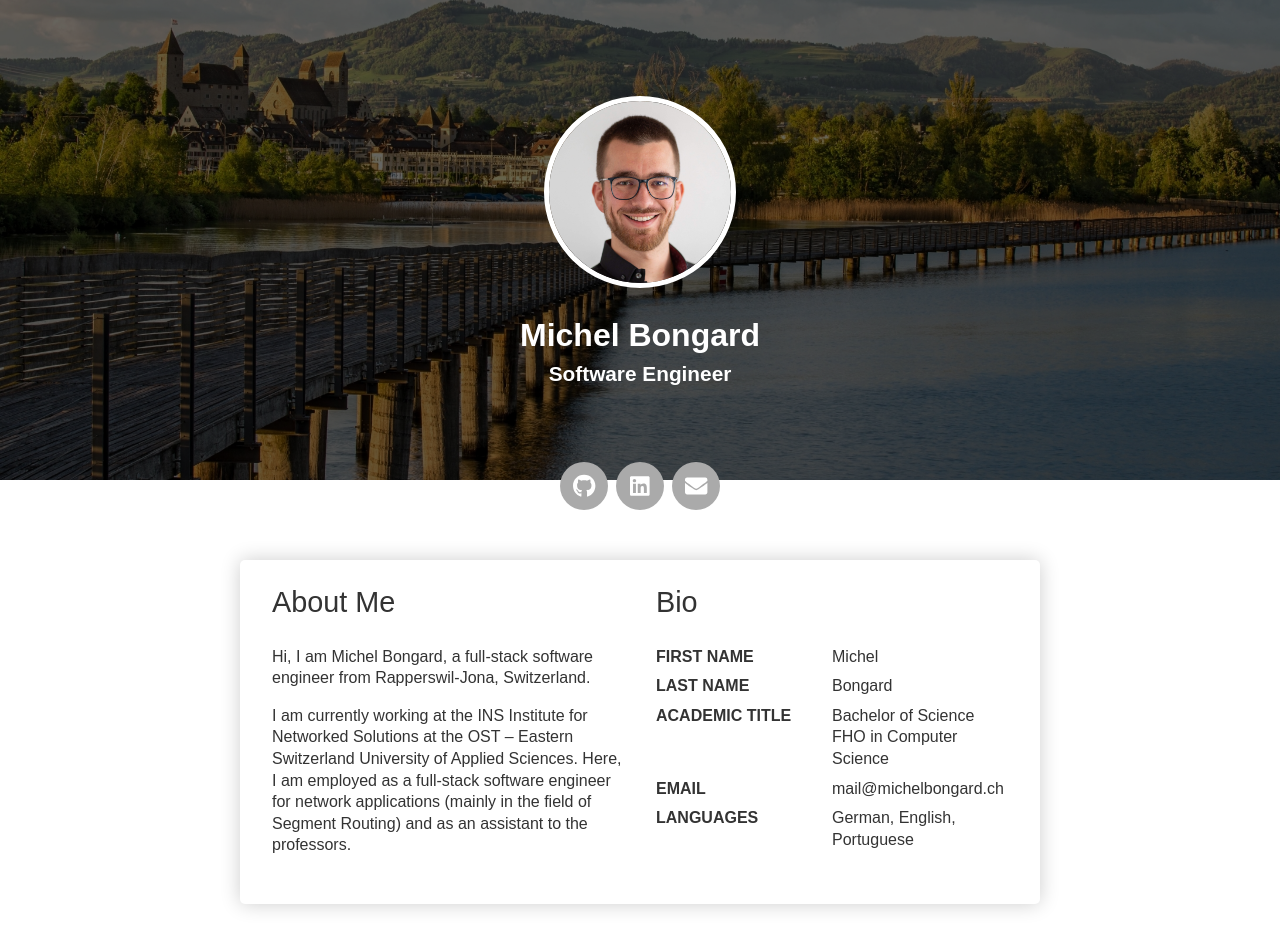
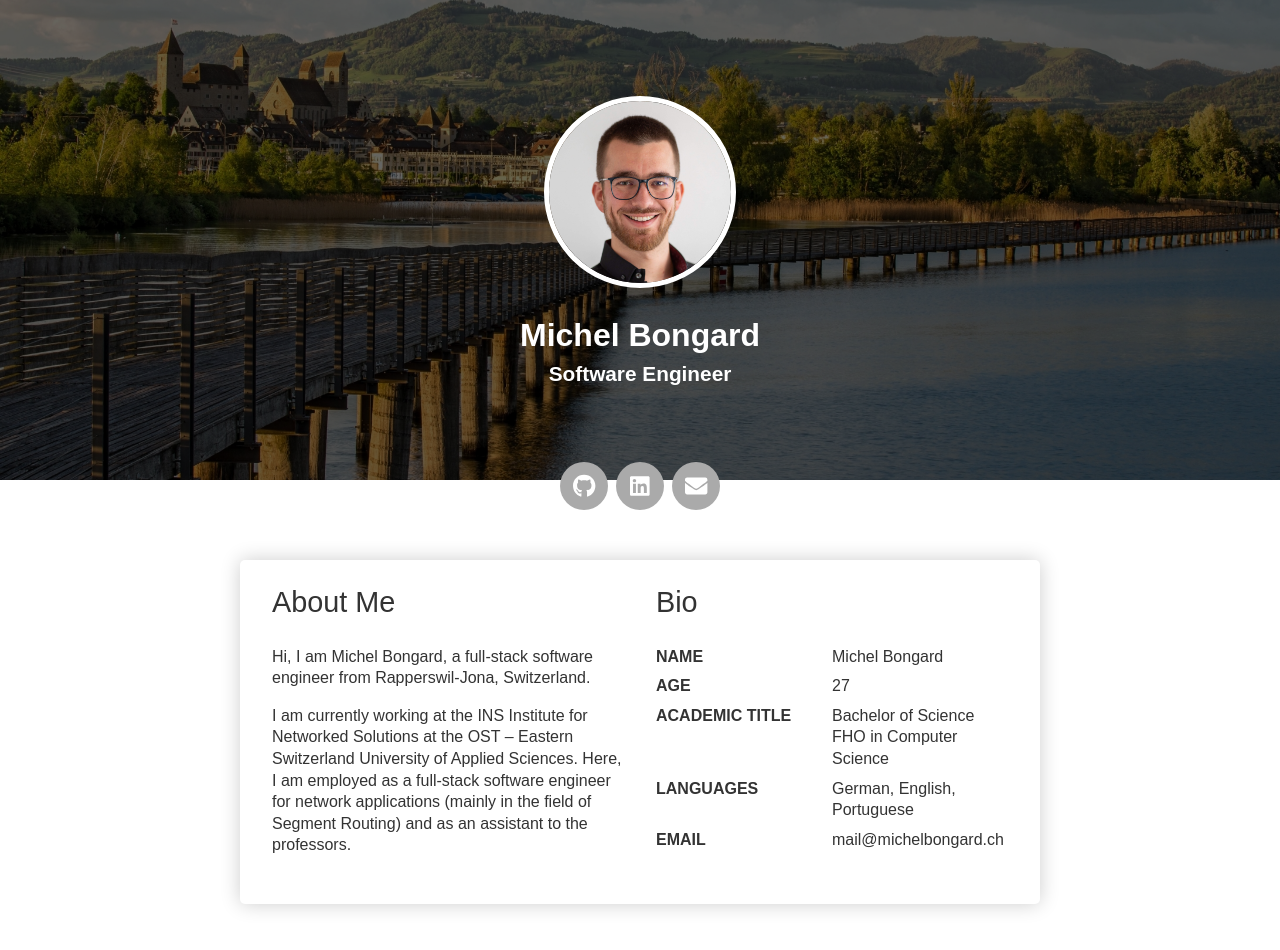
Before and after one commit to ubaumann/ubaumann.ch, a React (Create React App) app: page / in a window 1280 px wide. Shown: the top 950 px of the page. Built offline with nearby package versions, Linux system fonts and the light colour scheme.

Commit message:
updated bio

```diff
--- a/src/components/AboutMe/AboutMe.tsx
+++ b/src/components/AboutMe/AboutMe.tsx
@@ -11,28 +11,34 @@ const AboutMe = (): JSX.Element => {
             <div className="AboutMe-Bio">
                 <div className='TileTitle'>Bio</div>
                 <div className="AboutMe-Bio-Item">
-                    <div className="AboutMe-Bio-Item-Name">First Name</div>
-                    <div className="AboutMe-Bio-Item-Value">Michel</div>
+                    <div className="AboutMe-Bio-Item-Name">Name</div>
+                    <div className="AboutMe-Bio-Item-Value">Michel Bongard</div>
                 </div>
                 <div className="AboutMe-Bio-Item">
-                    <div className="AboutMe-Bio-Item-Name">Last Name</div>
-                    <div className="AboutMe-Bio-Item-Value">Bongard</div>
+                    <div className="AboutMe-Bio-Item-Name">Age</div>
+                    <div className="AboutMe-Bio-Item-Value">{getAgeByBirthday(new Date('1994-1-9'))}</div>
                 </div>
                 <div className="AboutMe-Bio-Item">
                     <div className="AboutMe-Bio-Item-Name">Academic Title</div>
                     <div className="AboutMe-Bio-Item-Value">Bachelor of Science FHO in Computer Science</div>
                 </div>
                 <div className="AboutMe-Bio-Item">
+                    <div className="AboutMe-Bio-Item-Name">Languages</div>
+                    <div className="AboutMe-Bio-Item-Value">German, English, Portuguese</div>
+                </div>
+                <div className="AboutMe-Bio-Item">
                     <div className="AboutMe-Bio-Item-Name">Email</div>
                     <div className="AboutMe-Bio-Item-Value">mail@michelbongard.ch</div>
-                </div>
-                <div className="AboutMe-Bio-Item">
-                    <div className="AboutMe-Bio-Item-Name">Languages</div>
-                    <div className="AboutMe-Bio-Item-Value">German, English, Portuguese</div>
                 </div>
             </div>
         </div>
     )
 }
 
+const getAgeByBirthday = (birthday: Date) : number => {
+    var diffInMilliseconds = Date.now() - birthday.getTime();
+    var ageDate = new Date(diffInMilliseconds);
+    return Math.abs(ageDate.getUTCFullYear() - 1970);
+}
+
 export default AboutMe
```
